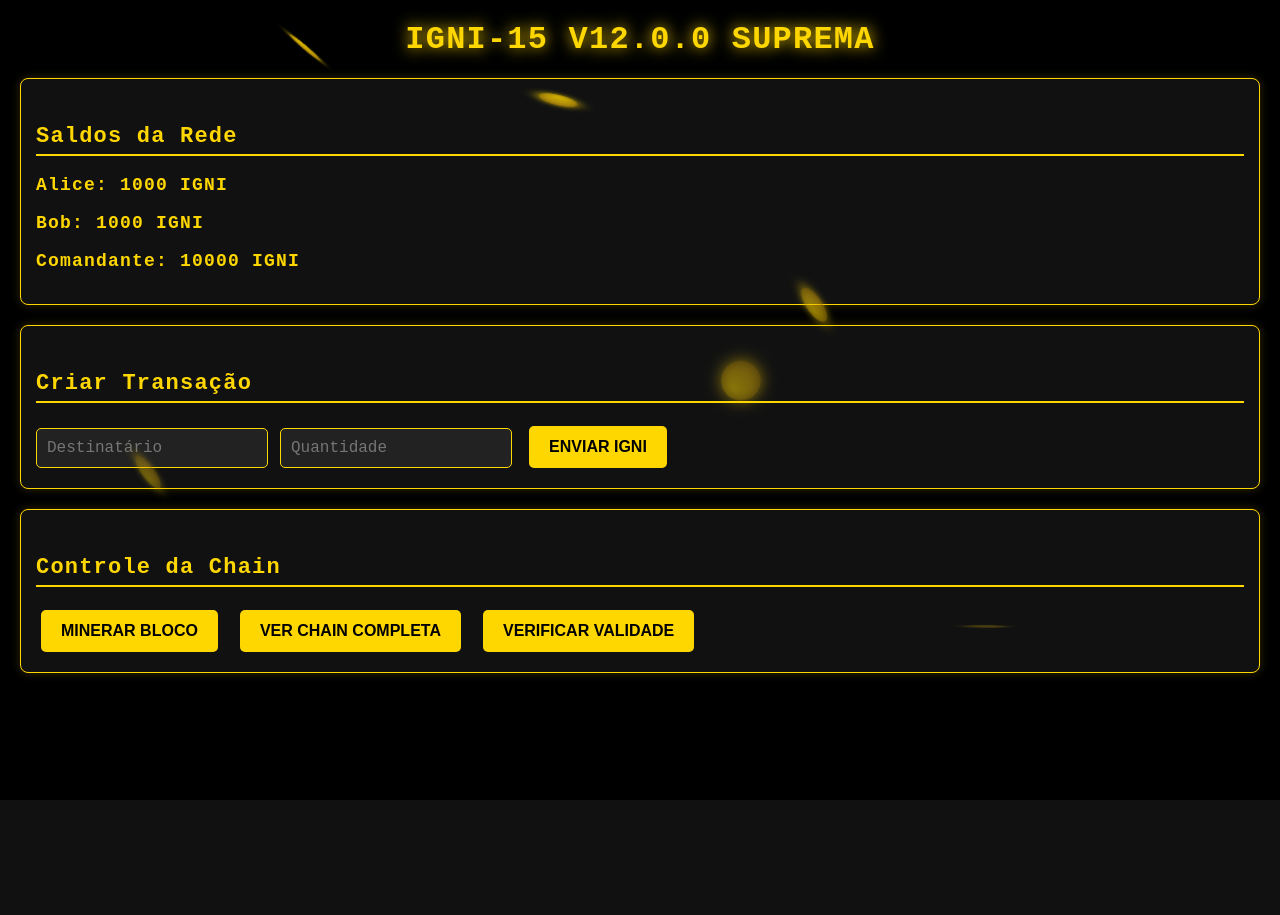
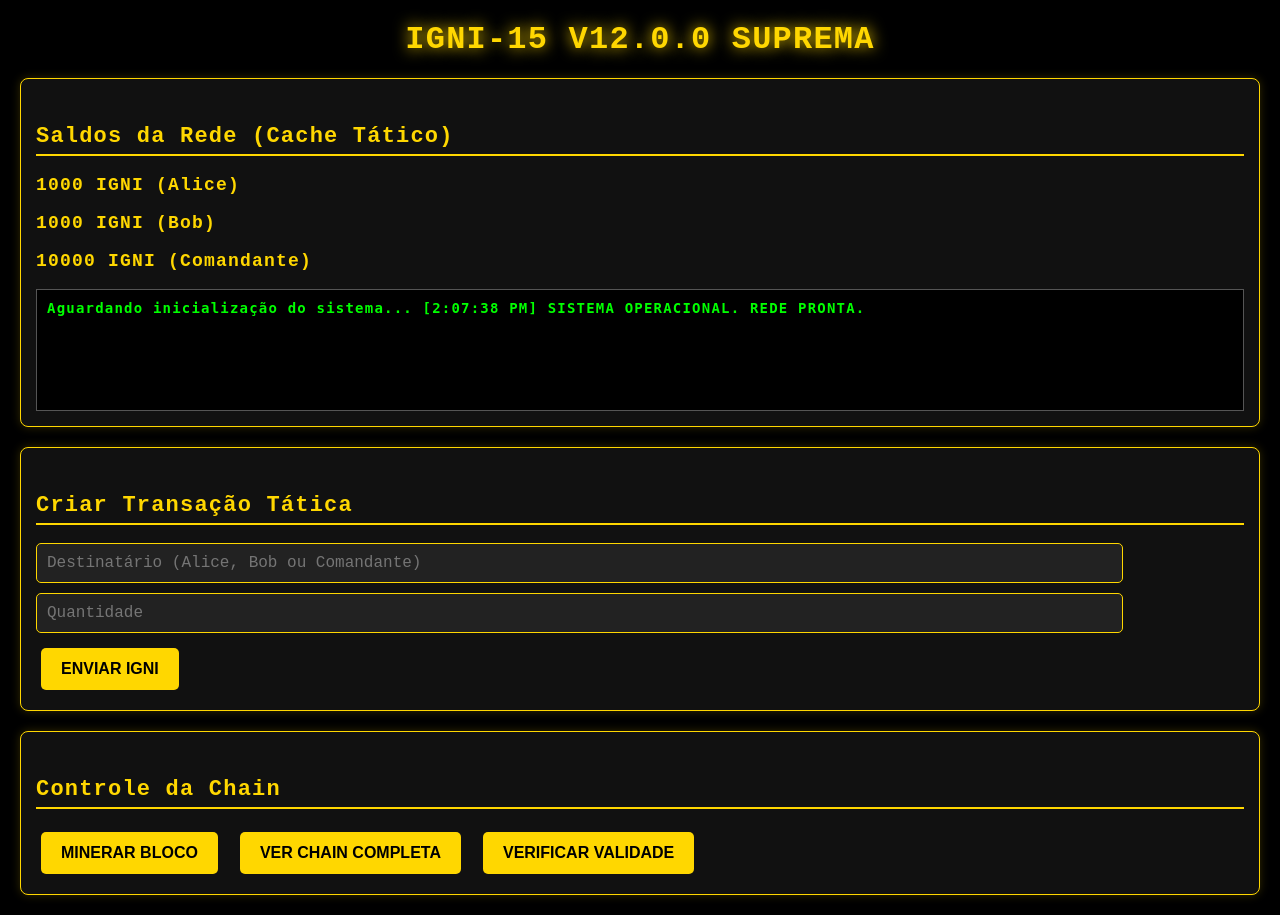
Before and after one commit to jairbpv/IGNI-15-LIMIAR-, a Flask app: template templates/index.html in a window 1280 px wide. Before the commit the page ends 800 px from the top, so only its background shows below. Run offline with Flask 3, Linux system fonts and the light colour scheme; the template is opened without the code that fills it, so the values that code supplies are empty.

Commit message:
Atualizar o index.html

```diff
--- a/templates/index.html
+++ b/templates/index.html
@@ -1,4 +1,3 @@
-
 <!DOCTYPE html>
 <html lang="pt-BR">
 <head>
@@ -11,7 +10,7 @@
         background: #000000;
         color: #FFD700;
         font-family: 'Courier New', monospace;
-        font-size: 18px; /* FONTE MAIOR */
+        font-size: 18px;
         letter-spacing: 1.2px;
         font-weight: bold;
         margin: 20px;
@@ -19,7 +18,7 @@
     }
 
     h1 {
-        font-size: 32px; /* TÍTULO GRANDE */
+        font-size: 32px;
         text-shadow: 0 0 15px #FFD700;
         text-align: center;
         margin-bottom: 20px;
@@ -41,6 +40,18 @@
         box-shadow: 0 0 10px rgba(255, 215, 0, 0.2);
     }
 
+    /* Log de operações militares */
+    #log-area {
+        background: #000;
+        color: #0f0; /* Verde militar de terminal */
+        border: 1px solid #555;
+        padding: 10px;
+        height: 100px;
+        overflow-y: scroll;
+        font-size: 14px;
+        font-family: monospace;
+    }
+
     button {
         font-size: 16px;
         font-weight: bold;
@@ -59,7 +70,16 @@
         transform: scale(1.05);
     }
 
+    button:disabled {
+        opacity: 0.5;
+        cursor: not-allowed;
+        transform: none;
+        box-shadow: none;
+    }
+
     input {
+        width: 90%;
+        box-sizing: border-box;
         font-size: 16px;
         padding: 10px;
         background: #222;
@@ -67,9 +87,9 @@
         border: 1px solid #FFD700;
         border-radius: 5px;
         font-family: 'Courier New', monospace;
+        margin-bottom: 10px;
     }
 
-    /* MOEDAS 3D CAINDO */
     .moeda {
         position: fixed;
         top: -50px;
@@ -81,6 +101,7 @@
         animation: cair linear forwards;
         z-index: 9999;
         transform-style: preserve-3d;
+        pointer-events: none;
     }
 
     @keyframes cair {
@@ -94,49 +115,161 @@
 <h1>IGNI-15 V12.0.0 SUPREMA</h1>
 
 <div class="card">
-    <h2>Saldos da Rede</h2>
-    <p>Alice: 1000 IGNI</p>
-    <p>Bob: 1000 IGNI</p>
-    <p>Comandante: 10000 IGNI</p>
+    <h2>Saldos da Rede (Cache Tático)</h2>
+    <p><span id="bal-alice">1000</span> IGNI (Alice)</p>
+    <p><span id="bal-bob">1000</span> IGNI (Bob)</p>
+    <p><span id="bal-comandante">10000</span> IGNI (Comandante)</p>
+    <div id="log-area">Aguardando inicialização do sistema...</div>
 </div>
 
 <div class="card">
-    <h2>Criar Transação</h2>
-    <input type="text" placeholder="Destinatário">
-    <input type="number" placeholder="Quantidade">
-    <button onclick="soltarMoedas()">ENVIAR IGNI</button>
+    <h2>Criar Transação Tática</h2>
+    <input type="text" id="tx-recipient" placeholder="Destinatário (Alice, Bob ou Comandante)">
+    <input type="number" id="tx-amount" placeholder="Quantidade" min="1">
+    <button onclick="enviarTransacao()">ENVIAR IGNI</button>
 </div>
 
 <div class="card">
     <h2>Controle da Chain</h2>
-    <button onclick="soltarMoedas()">MINERAR BLOCO</button>
-    <button>VER CHAIN COMPLETA</button>
-    <button>VERIFICAR VALIDADE</button>
+    <button id="btn-minerar" onclick="minerarBloco()">MINERAR BLOCO</button>
+    <button onclick="verChain()">VER CHAIN COMPLETA</button>
+    <button onclick="verificarValidade()">VERIFICAR VALIDADE</button>
 </div>
 
 <script>
-    // FUNÇÃO PARA SOLTAR MOEDAS 3D
+    // === NÚCLEO TÁTICO DA REDE (CACHE EM RAM) ===
+    const ledger = {
+        "Alice": 1000,
+        "Bob": 1000,
+        "Comandante": 10000
+    };
+
+    const historico = [];
+    let isMinerando = false;
+
+    // === FUNÇÃO DE LOG ===
+    function logSistema(msg) {
+        const log = document.getElementById('log-area');
+        const time = new Date().toLocaleTimeString();
+        log.innerHTML += `\n[${time}] ${msg}`;
+        log.scrollTop = log.scrollHeight;
+    }
+
+    // === AÇÃO TÁTICA 1: ENVIO DE TRANSAÇÃO ===
+    function enviarTransacao() {
+        const recipient = document.getElementById('tx-recipient').value.trim();
+        const amount = parseInt(document.getElementById('tx-amount').value);
+
+        if(isMinerando) {
+            logSistema("ERRO: Rede em processo de mineração. Aguarde.");
+            return;
+        }
+
+        // Simulação automática: Quem envia é sempre "Alice" no teste
+        const sender = "Alice";
+
+        if(!recipient || isNaN(amount) || amount <= 0) {
+            logSistema("ERRO: Parâmetros de transação inválidos.");
+            return;
+        }
+
+        if(!ledger[recipient]) {
+            logSistema(`ERRO: Destinatário "${recipient}" não existe na rede.`);
+            return;
+        }
+
+        if(ledger[sender] < amount) {
+            logSistema(`ERRO: Saldo insuficiente! ${sender} tem ${ledger[sender]} IGNI.`);
+            return;
+        }
+
+        // === EXECUÇÃO DA TRANSFERÊNCIA (INSTANTÂNEA) ===
+        ledger[sender] -= amount;
+        ledger[recipient] += amount;
+
+        // Atualiza a tela
+        document.getElementById('bal-alice').innerText = ledger["Alice"];
+        document.getElementById('bal-bob').innerText = ledger["Bob"];
+        document.getElementById('bal-comandante').innerText = ledger["Comandante"];
+
+        logSistema(`TRANSAÇÃO: ${sender} -> ${recipient} | ${amount} IGNI`);
+        soltarMoedas(5); // Efeito visual tático
+    }
+
+    // === AÇÃO TÁTICA 2: MINERAÇÃO (CONSOLIDAÇÃO) ===
+    function minerarBloco() {
+        if(isMinerando) return;
+
+        isMinerando = true;
+        const btn = document.getElementById('btn-minerar');
+        btn.disabled = true;
+        btn.innerText = "MINERANDO...";
+
+        logSistema(">> INICIANDO PROTOCOLO DE MINERAÇÃO...");
+        soltarMoedas(20); // Explosão de moedas
+
+        // Simulação de tempo de processamento (Assíncrono)
+        setTimeout(() => {
+            // Bloco minerado com sucesso
+            const snapshot = JSON.stringify(ledger);
+            historico.push(snapshot);
+
+            logSistema(`>> BLOCO MINERADO COM SUCESSO! Hash do estado: ${snapshot.length} caracteres`);
+            logSistema(`>> Saldos consolidados. Pronto para novas transações.`);
+
+            isMinerando = false;
+            btn.disabled = false;
+            btn.innerText = "MINERAR BLOCO";
+        }, 3000); // 3 segundos simulando "Proof of Work"
+    }
+
+    // === AÇÃO TÁTICA 3: VERIFICAÇÕES ===
+    function verChain() {
+        logSistema(`CHAIN ATUAL: ${historico.length} blocos registrados.`);
+        if(historico.length > 0) {
+            logSistema(`Último estado salvo: ${historico[historico.length - 1]}`);
+        }
+    }
+
+    function verificarValidade() {
+        if(historico.length === 0) {
+            logSistema("Nenhum bloco minerado ainda. Rede vazia.");
+        } else {
+            const ultimoEstado = JSON.parse(historico[historico.length - 1]);
+            let valido = true;
+            // Verifica integridade (simples)
+            for(let chave in ledger) {
+                if(ledger[chave] !== ultimoEstado[chave]) {
+                    valido = false;
+                    break;
+                }
+            }
+            if(valido) {
+                logSistema(">> STATUS: REDE 100% ÍNTEGRA E SEGURA.");
+            } else {
+                logSistema(">> ALERTA: INCONSISTÊNCIA DETECTADA NA REDE!");
+            }
+        }
+    }
+
+    // === EFEITO VISUAL (MOEDAS 3D) ===
     function criarMoeda() {
         const moeda = document.createElement('div');
         moeda.classList.add('moeda');
         moeda.style.left = Math.random() * window.innerWidth + 'px';
         moeda.style.animationDuration = 3 + Math.random() * 3 + 's';
         document.body.appendChild(moeda);
-
-        setTimeout(() => {
-            moeda.remove();
-        }, 6000);
+        setTimeout(() => { moeda.remove(); }, 6000);
     }
 
-    function soltarMoedas() {
-        // Solta 20 moedas de uma vez
-        for(let i = 0; i < 20; i++) {
+    function soltarMoedas(quantidade = 1) {
+        for(let i = 0; i < quantidade; i++) {
             setTimeout(criarMoeda, i * 100);
         }
     }
 
-    // Chuva de moedas leve o tempo todo
-    setInterval(criarMoeda, 500);
+    logSistema("SISTEMA OPERACIONAL. REDE PRONTA.");
+    soltarMoedas(3);
 </script>
 
 </body>
```
